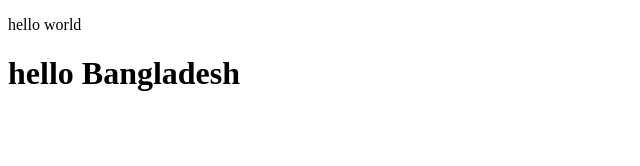
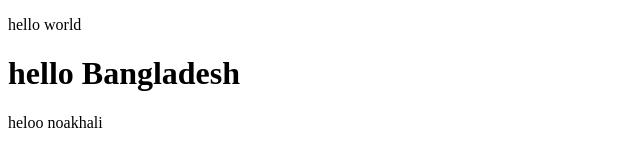
Before and after one commit to Galadon123/my-first-website, a plain HTML site: page index.html in a window 1280 px wide. Shown: the whole page, without its empty margins (0-640 px from the left). Drawn offline with Linux system fonts and the light colour scheme.

Commit message:
noakhali

```diff
--- a/index.html
+++ b/index.html
@@ -9,5 +9,6 @@
 <body>
       <p>hello world</p>
       <h1>hello Bangladesh</h1>
+      <p>heloo noakhali</p>
 </body>
 </html>
```
